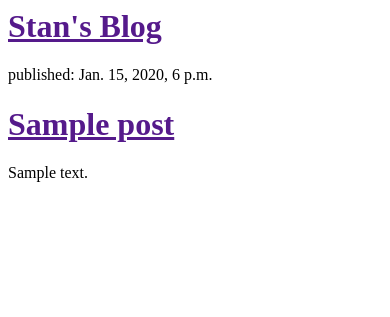
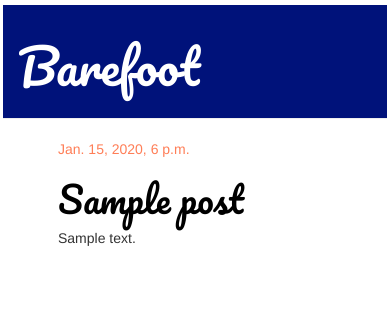
Before and after one commit to Stan1987ley/my-first-blog, a Django app: template blog/templates/blog/post_list.html in a window 390 px wide. Shown: the top 317 px of the page. Run offline with Django 3.2, Linux system fonts and the light colour scheme; the template is opened without the code that fills it: values that come from a table or form of the project are taken from there, others are empty; tables that the repository leaves empty hold one stand-in row (values such as "Sample post"); some libraries are stand-ins or nearby versions.

Commit message:
Added view and template for detailed blog post as well as CSS for the site.

```diff
--- /dev/null
+++ b/blog/static/css/blog.css
@@ -0,0 +1,54 @@
+h1 a {
+    color: #ffffff;
+    font-family: 'Pacifico', cursive;
+}
+body {
+    padding-left: 3px;
+    padding-right: 3px;
+}
+.page-header {
+    background-color: #00127a;
+    margin-top: 5px;
+    padding: 15px 15px 15px 15px;
+}
+
+.page-header h1, .page-header h1 a, .page-header h1 a:visited, .page-header h1 a:active {
+    color: #ffffff;
+    font-size: 36pt;
+    text-decoration: none;
+}
+
+.content {
+    margin-left: 40px;
+}
+
+h1, h2, h3, h4 {
+    font-family: 'Pacifico', cursive;
+}
+
+.date {
+    color: #ff7e57;
+}
+
+.save {
+    float: right;
+}
+
+.post-form textarea, .post-form input {
+    width: 100%;
+}
+
+.top-menu, .top-menu:hover, .top-menu:visited {
+    color: #ffffff;
+    float: right;
+    font-size: 26pt;
+    margin-right: 20px;
+}
+
+.post {
+    margin-bottom: 70px;
+}
+
+.post h1 a, .post h1 a:visited {
+    color: #000000;
+}
--- /dev/null
+++ b/blog/templates/blog/base.html
@@ -0,0 +1,25 @@
+{% load staticfiles %}
+
+<html>
+  <head>
+    <title>Stan's blog</title>
+    <link rel="stylesheet" href="//maxcdn.bootstrapcdn.com/bootstrap/3.2.0/css/bootstrap.min.css">
+    <link rel="stylesheet" href="//maxcdn.bootstrapcdn.com/bootstrap/3.2.0/css/bootstrap-theme.min.css">
+    <link rel="stylesheet" href="{% static 'css/blog.css' %}">
+    <link href='https://fonts.googleapis.com/css?family=Pacifico' rel='stylesheet' type='text/css'>
+
+  </head>
+  <body>
+    <div class="page-header">
+        <h1><a href="/">Barefoot</a></h1>
+    </div>
+    <div class="content container">
+        <div class="row">
+            <div class="col-md-8">
+            {% block content %}
+            {% endblock %}
+            </div>
+        </div>
+    </div>
+  </body>
+</html>
--- a/blog/templates/blog/post_list.html
+++ b/blog/templates/blog/post_list.html
@@ -1,19 +1,13 @@
-<html>
-  <head>
-    <title>Stan's blog</title>
-  </head>
-  <body>
-      <div>
-          <h1><a href="">Stan's Blog</a></h1>
+{% extends 'blog/base.html' %}
+
+{% block content %}
+  {% for post in posts %}
+    <div class="post">
+      <div class="date">
+        {{ post.published_date }}
       </div>
-        {% for post in posts %}
-          <div>
-              <p>published: {{ post.published_date }}</p>
-              <h1><a href="">{{ post.title }}</a></h1>
-              <p>{{ post.text|linebreaks }}</p>
-          </div>
-        {% endfor %}
-
-
-    </body>
-</html>
+      <h1><a href="{% url 'post_detail' pk=post.pk %}">{{ post.title}}</a></h1>
+      <p>{{ post.text|linebreaks }}</p>
+    </div>
+  {% endfor %}
+{% endblock content %}
--- a/blog/urls.py
+++ b/blog/urls.py
@@ -3,4 +3,5 @@ from . import views
 
 urlpatterns = [
   url(r'^$', views.post_list, name='post_list'),
+  url(r'^post/(?P<pk>\d+)/$', views.post_detail, name='post_detail'),
 ]
--- a/blog/views.py
+++ b/blog/views.py
@@ -1,4 +1,5 @@
 from django.shortcuts import render
+from django.shortcuts import render, get_object_or_404
 def post_list(request):
         return render(request, 'blog/post_list.html',{})
 
@@ -11,4 +12,8 @@ def post_list(request):
     posts = Post.objects.filter(published_date__lte=timezone.now()).order_by('published_date')
     return render(request, 'blog/post_list.html', {'posts': posts})
 
+def post_detail(request, pk):
+    post = get_object_or_404(Post, pk=pk)
+    return render(request, 'blog/post_detail.html', {'post': post})
+
 # Create your views here.
```
Also changed, not shown: blog/templates/blog/post_detail.html (added, +13 -0 lines).
